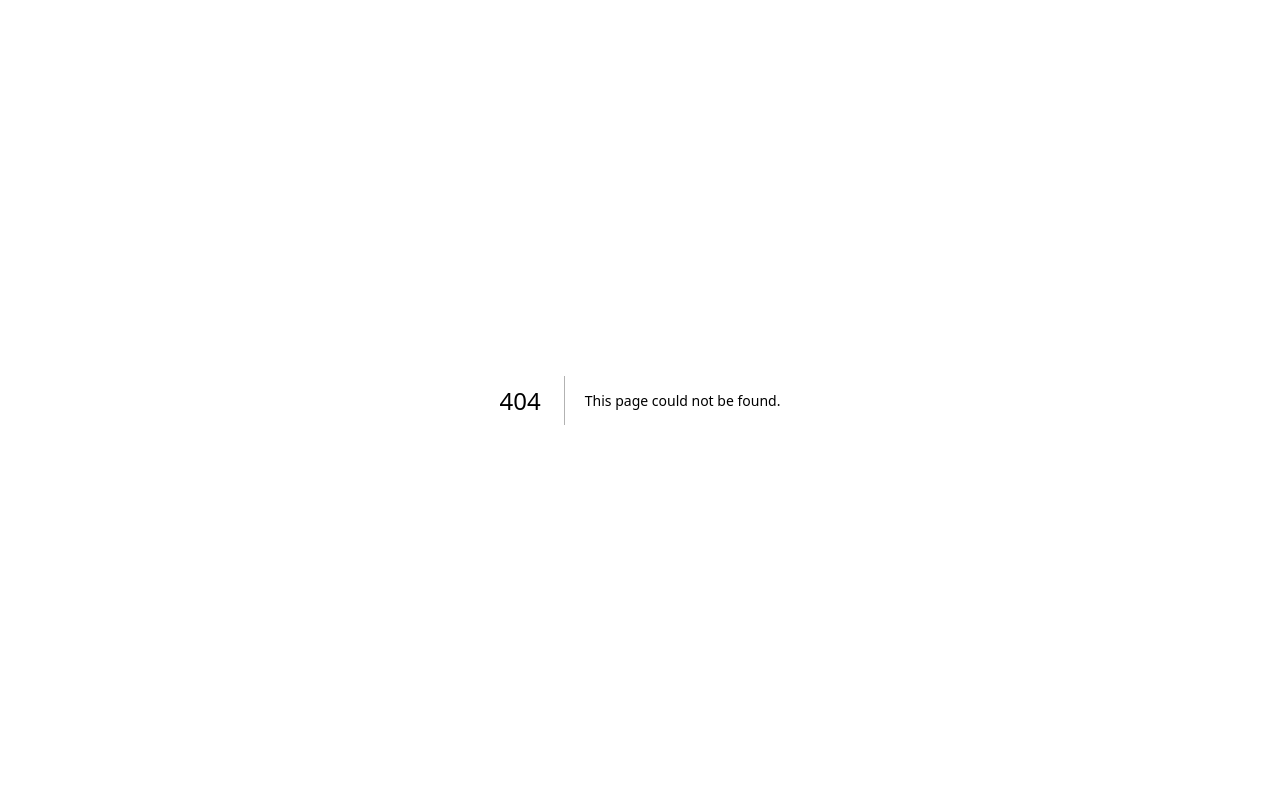
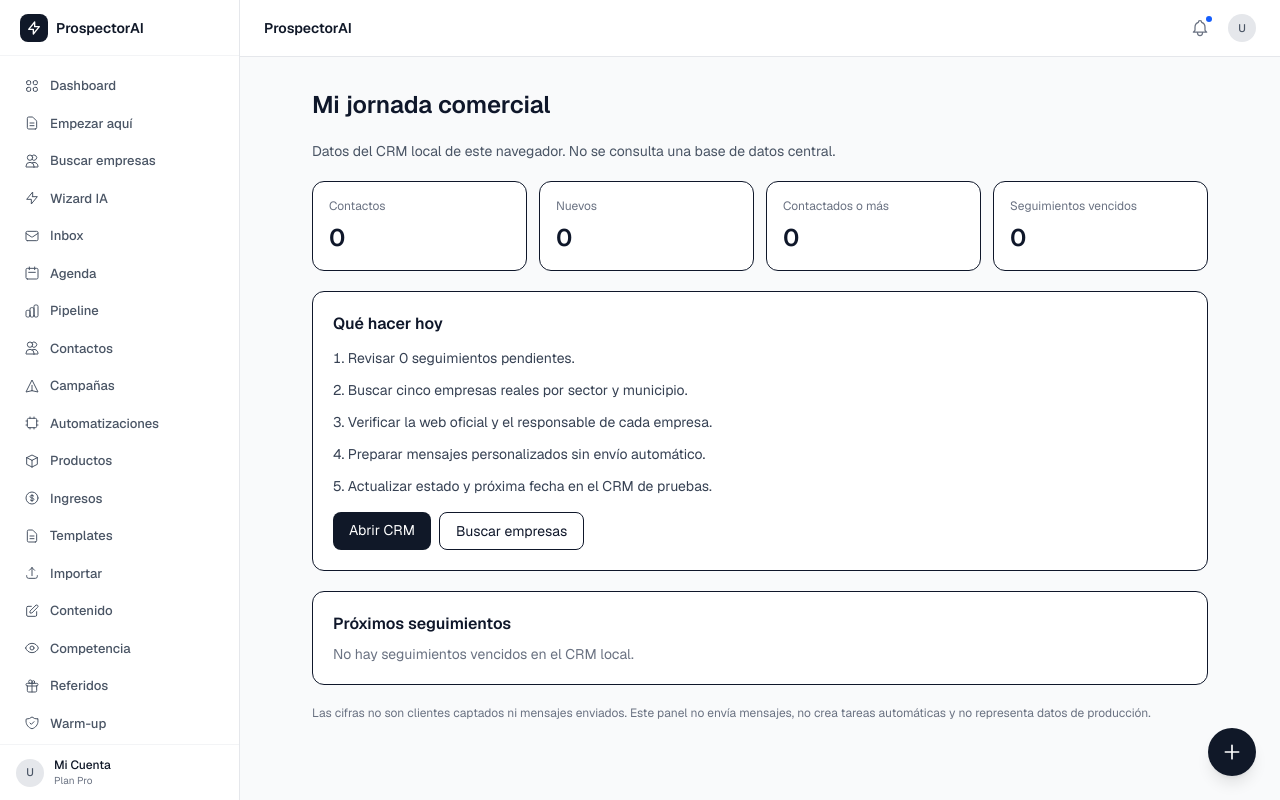
Before and after one commit to kepabilbao67-bot/prospector-AI, a Next.js app: page /jornada in a window 1280 px wide. Before the commit this address had no page. Built offline with nearby package versions, Linux system fonts and the light colour scheme.

Commit message:
feat: daily prospecting dashboard with real local CRM counts

```diff
--- /dev/null
+++ b/src/app/(dashboard)/jornada/page.tsx
@@ -0,0 +1,69 @@
+"use client";
+
+import Link from "next/link";
+import { useEffect, useMemo, useState } from "react";
+
+type Contact = { id: string; name: string; company: string; status: string; nextFollowUp: string; updatedAt: string };
+const KEY = "prospector:local-crm:v1";
+function localToday() {
+  const d = new Date();
+  return [d.getFullYear(), String(d.getMonth() + 1).padStart(2, "0"), String(d.getDate()).padStart(2, "0")].join("-");
+}
+
+export default function AgendaComercialPage() {
+  const [contacts, setContacts] = useState<Contact[]>([]);
+  const [error, setError] = useState("");
+  const [loaded, setLoaded] = useState(false);
+  useEffect(() => {
+    try {
+      const raw = localStorage.getItem(KEY);
+      const parsed: unknown = raw ? JSON.parse(raw) : [];
+      if (!Array.isArray(parsed)) throw new Error("bad data");
+      setContacts(parsed.filter((c): c is Contact =>
+        c !== null && typeof c === "object" &&
+        typeof c.id === "string" && typeof c.status === "string" &&
+        typeof c.nextFollowUp === "string" && typeof c.company === "string" &&
+        typeof c.name === "string" && typeof c.updatedAt === "string"));
+    } catch { setError("No se pudieron cargar los contactos locales. No se ha modificado ningún dato."); }
+    setLoaded(true);
+  }, []);
+  const today = localToday();
+  const stats = useMemo(() => {
+    const due = contacts.filter(c => c.nextFollowUp && c.nextFollowUp <= today && c.status !== "cliente");
+    return { total: contacts.length, newCount: contacts.filter(c => c.status === "nuevo").length,
+      contacted: contacts.filter(c => ["contactado", "respondido", "cliente"].includes(c.status)).length,
+      due: due.sort((a, b) => a.nextFollowUp.localeCompare(b.nextFollowUp)) };
+  }, [contacts, today]);
+  return (
+    <section className="mx-auto max-w-4xl space-y-5">
+      <h1 className="text-2xl font-semibold">Mi jornada comercial</h1>
+      <p className="text-sm text-gray-600">Datos del CRM local de este navegador. No se consulta una base de datos central.</p>
+      {error && <p role="alert" className="rounded-lg border p-3 text-sm">{error}</p>}
+      <div className="grid grid-cols-2 gap-3 sm:grid-cols-4">
+        {([["Contactos", stats.total], ["Nuevos", stats.newCount], ["Contactados o más", stats.contacted], ["Seguimientos vencidos", stats.due.length]] as const).map(([label, count]) =>
+          <div key={label} className="rounded-xl border bg-white p-4"><p className="text-xs text-gray-500">{label}</p><p className="mt-2 text-2xl font-semibold">{loaded ? count : "—"}</p></div>)}
+      </div>
+      <div className="rounded-xl border bg-white p-5">
+        <h2 className="font-semibold">Qué hacer hoy</h2>
+        <ol className="mt-3 list-inside list-decimal space-y-3 text-sm text-gray-700">
+          <li>Revisar {stats.due.length} seguimientos pendientes.</li>
+          <li>Buscar cinco empresas reales por sector y municipio.</li>
+          <li>Verificar la web oficial y el responsable de cada empresa.</li>
+          <li>Preparar mensajes personalizados sin envío automático.</li>
+          <li>Actualizar estado y próxima fecha en el CRM de pruebas.</li>
+        </ol>
+        <div className="mt-4 flex flex-wrap gap-2">
+          <Link className="rounded-lg bg-gray-900 px-4 py-2 text-sm text-white" href="/contacts">Abrir CRM</Link>
+          <Link className="rounded-lg border px-4 py-2 text-sm" href="/buscar-empresas">Buscar empresas</Link>
+        </div>
+      </div>
+      <div className="rounded-xl border bg-white p-5">
+        <h2 className="font-semibold">Próximos seguimientos</h2>
+        {!stats.due.length ? <p className="mt-2 text-sm text-gray-500">No hay seguimientos vencidos en el CRM local.</p> :
+          <ul className="mt-3 space-y-2">{stats.due.slice(0, 20).map(c =>
+            <li key={c.id} className="border-b pb-2 text-sm">{c.company || c.name} · {c.nextFollowUp} · {c.status}</li>)}</ul>}
+      </div>
+      <p className="text-xs text-gray-500">Las cifras no son clientes captados ni mensajes enviados. Este panel no envía mensajes, no crea tareas automáticas y no representa datos de producción.</p>
+    </section>
+  );
+}
```
